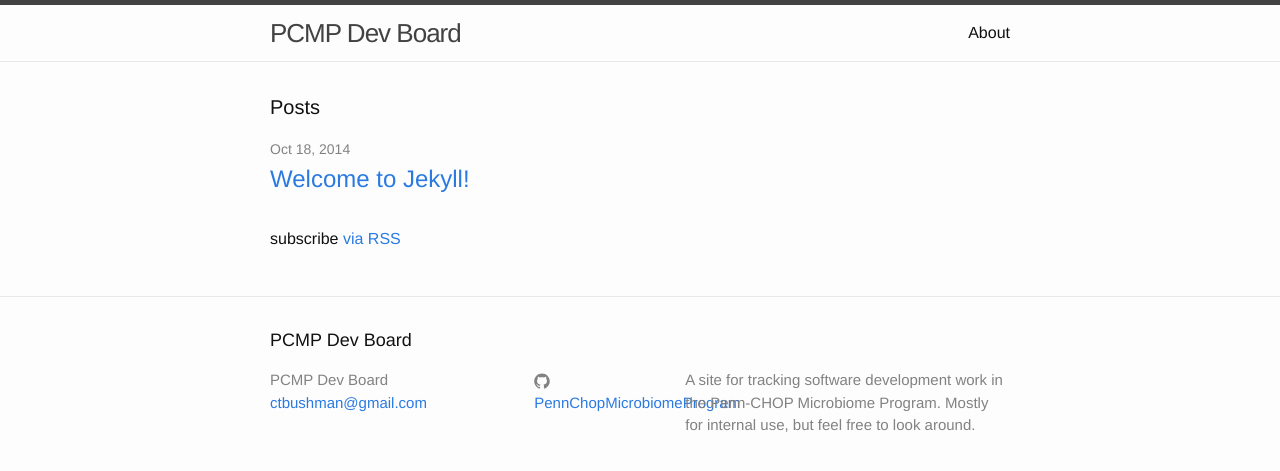
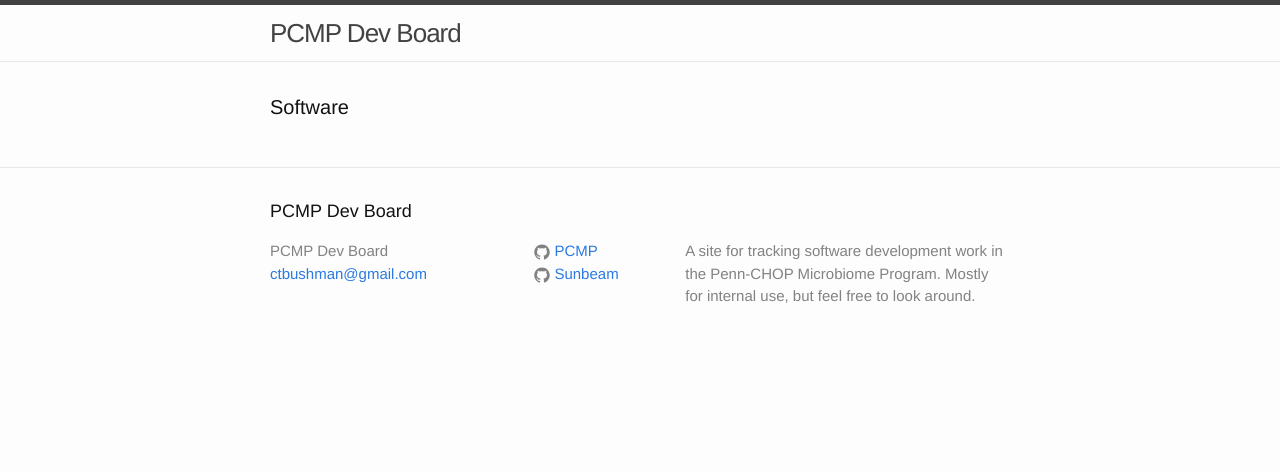
Before and after one commit to PennChopMicrobiomeProgram/PennChopMicrobiomeProgram.github.io, a Jekyll site: the page built from index.html, in a window 1280 px wide. Shown: the top 471 px of the page. Built offline with Jekyll 4.4.1, drawn with Linux system fonts in a browser that asks for light colours.

```diff
--- a/_includes/footer.html
+++ b/_includes/footer.html
@@ -14,34 +14,29 @@
 
       <div class="footer-col  footer-col-2">
         <ul class="social-media-list">
-          {% if site.github_username %}
           <li>
-            <a href="https://github.com/{{ site.github_username }}">
+            <a href="https://github.com/PennChopMicrobiomeProgram">
               <span class="icon  icon--github">
                 <svg viewBox="0 0 16 16">
                   <path fill="#828282" d="M7.999,0.431c-4.285,0-7.76,3.474-7.76,7.761 c0,3.428,2.223,6.337,5.307,7.363c0.388,0.071,0.53-0.168,0.53-0.374c0-0.184-0.007-0.672-0.01-1.32 c-2.159,0.469-2.614-1.04-2.614-1.04c-0.353-0.896-0.862-1.135-0.862-1.135c-0.705-0.481,0.053-0.472,0.053-0.472 c0.779,0.055,1.189,0.8,1.189,0.8c0.692,1.186,1.816,0.843,2.258,0.645c0.071-0.502,0.271-0.843,0.493-1.037 C4.86,11.425,3.049,10.76,3.049,7.786c0-0.847,0.302-1.54,0.799-2.082C3.768,5.507,3.501,4.718,3.924,3.65 c0,0,0.652-0.209,2.134,0.796C6.677,4.273,7.34,4.187,8,4.184c0.659,0.003,1.323,0.089,1.943,0.261 c1.482-1.004,2.132-0.796,2.132-0.796c0.423,1.068,0.157,1.857,0.077,2.054c0.497,0.542,0.798,1.235,0.798,2.082 c0,2.981-1.814,3.637-3.543,3.829c0.279,0.24,0.527,0.713,0.527,1.437c0,1.037-0.01,1.874-0.01,2.129 c0,0.208,0.14,0.449,0.534,0.373c3.081-1.028,5.302-3.935,5.302-7.362C15.76,3.906,12.285,0.431,7.999,0.431z"/>
                 </svg>
               </span>
 
-              <span class="username">{{ site.github_username }}</span>
+              <span class="username">PCMP</span>
             </a>
           </li>
-          {% endif %}
 
-          {% if site.twitter_username %}
           <li>
-            <a href="https://twitter.com/{{ site.twitter_username }}">
-              <span class="icon  icon--twitter">
+            <a href="https://github.com/sunbeam-labs">
+              <span class="icon  icon--github">
                 <svg viewBox="0 0 16 16">
-                  <path fill="#828282" d="M15.969,3.058c-0.586,0.26-1.217,0.436-1.878,0.515c0.675-0.405,1.194-1.045,1.438-1.809
-                  c-0.632,0.375-1.332,0.647-2.076,0.793c-0.596-0.636-1.446-1.033-2.387-1.033c-1.806,0-3.27,1.464-3.27,3.27 c0,0.256,0.029,0.506,0.085,0.745C5.163,5.404,2.753,4.102,1.14,2.124C0.859,2.607,0.698,3.168,0.698,3.767 c0,1.134,0.577,2.135,1.455,2.722C1.616,6.472,1.112,6.325,0.671,6.08c0,0.014,0,0.027,0,0.041c0,1.584,1.127,2.906,2.623,3.206 C3.02,9.402,2.731,9.442,2.433,9.442c-0.211,0-0.416-0.021-0.615-0.059c0.416,1.299,1.624,2.245,3.055,2.271 c-1.119,0.877-2.529,1.4-4.061,1.4c-0.264,0-0.524-0.015-0.78-0.046c1.447,0.928,3.166,1.469,5.013,1.469 c6.015,0,9.304-4.983,9.304-9.304c0-0.142-0.003-0.283-0.009-0.423C14.976,4.29,15.531,3.714,15.969,3.058z"/>
+                  <path fill="#828282" d="M7.999,0.431c-4.285,0-7.76,3.474-7.76,7.761 c0,3.428,2.223,6.337,5.307,7.363c0.388,0.071,0.53-0.168,0.53-0.374c0-0.184-0.007-0.672-0.01-1.32 c-2.159,0.469-2.614-1.04-2.614-1.04c-0.353-0.896-0.862-1.135-0.862-1.135c-0.705-0.481,0.053-0.472,0.053-0.472 c0.779,0.055,1.189,0.8,1.189,0.8c0.692,1.186,1.816,0.843,2.258,0.645c0.071-0.502,0.271-0.843,0.493-1.037 C4.86,11.425,3.049,10.76,3.049,7.786c0-0.847,0.302-1.54,0.799-2.082C3.768,5.507,3.501,4.718,3.924,3.65 c0,0,0.652-0.209,2.134,0.796C6.677,4.273,7.34,4.187,8,4.184c0.659,0.003,1.323,0.089,1.943,0.261 c1.482-1.004,2.132-0.796,2.132-0.796c0.423,1.068,0.157,1.857,0.077,2.054c0.497,0.542,0.798,1.235,0.798,2.082 c0,2.981-1.814,3.637-3.543,3.829c0.279,0.24,0.527,0.713,0.527,1.437c0,1.037-0.01,1.874-0.01,2.129 c0,0.208,0.14,0.449,0.534,0.373c3.081-1.028,5.302-3.935,5.302-7.362C15.76,3.906,12.285,0.431,7.999,0.431z"/>
                 </svg>
               </span>
 
-              <span class="username">{{ site.twitter_username }}</span>
+              <span class="username">Sunbeam</span>
             </a>
           </li>
-          {% endif %}
         </ul>
       </div>
 
--- a/index.html
+++ b/index.html
@@ -4,20 +4,28 @@ layout: default
 
 <div class="home">
 
-  <h1 class="page-heading">Posts</h1>
+  <h1 class="page-heading">Software</h1>
 
   <ul class="post-list">
-    {% for post in site.posts %}
-      <li>
-        <span class="post-meta">{{ post.date | date: "%b %-d, %Y" }}</span>
+    <script>
+      async function fetchRepositories(org = 'PennChopMicrobiomeProgram') {
+        const response = await fetch(`https://api.github.com/orgs/${org}/repos`);
+        const repos = await response.json();
+        const ul = document.querySelector('.post-list');
 
-        <h2>
-          <a class="post-link" href="{{ post.url | prepend: site.baseurl }}">{{ post.title }}</a>
-        </h2>
-      </li>
-    {% endfor %}
+        repos.forEach(repo => {
+          const li = document.createElement('li');
+          const a = document.createElement('a');
+          a.href = repo.html_url;
+          a.textContent = repo.name;
+          li.appendChild(a);
+          ul.appendChild(li);
+        });
+      }
+
+      fetchRepositories();
+      fetchRepositories('sunbeam-labs');
+    </script>
   </ul>
 
-  <p class="rss-subscribe">subscribe <a href="{{ "/feed.xml" | prepend: site.baseurl }}">via RSS</a></p>
-
 </div>
```
Also changed, not shown: about.md (deleted, +0 -11 lines).
